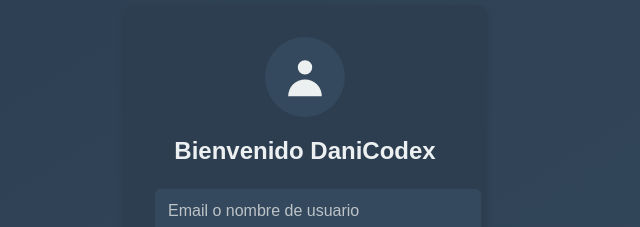
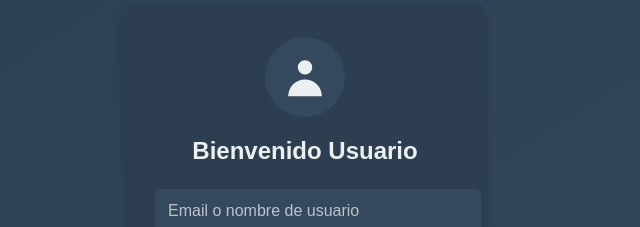
Before and after one commit to sylvez/Mineco, a website: page front/index.html in a window 1280 px wide. Shown: the part 206-433 px from the top of the page, without its empty margins (335-975 px from the left). Drawn offline with Linux system fonts and the light colour scheme.

```diff
--- a/front/index.html
+++ b/front/index.html
@@ -93,7 +93,7 @@
                 <path d="M10 9a3 3 0 100-6 3 3 0 000 6zm-7 9a7 7 0 1114 0H3z"/>
             </svg>
         </div>
-        <h2 class="form-title">Bienvenido DaniCodex</h2>
+        <h2 class="form-title">Bienvenido Usuario</h2>
         <form id="loginForm">
             <div class="input-container">
                 <input type="email" id="email" placeholder="Email o nombre de usuario" required>
```
